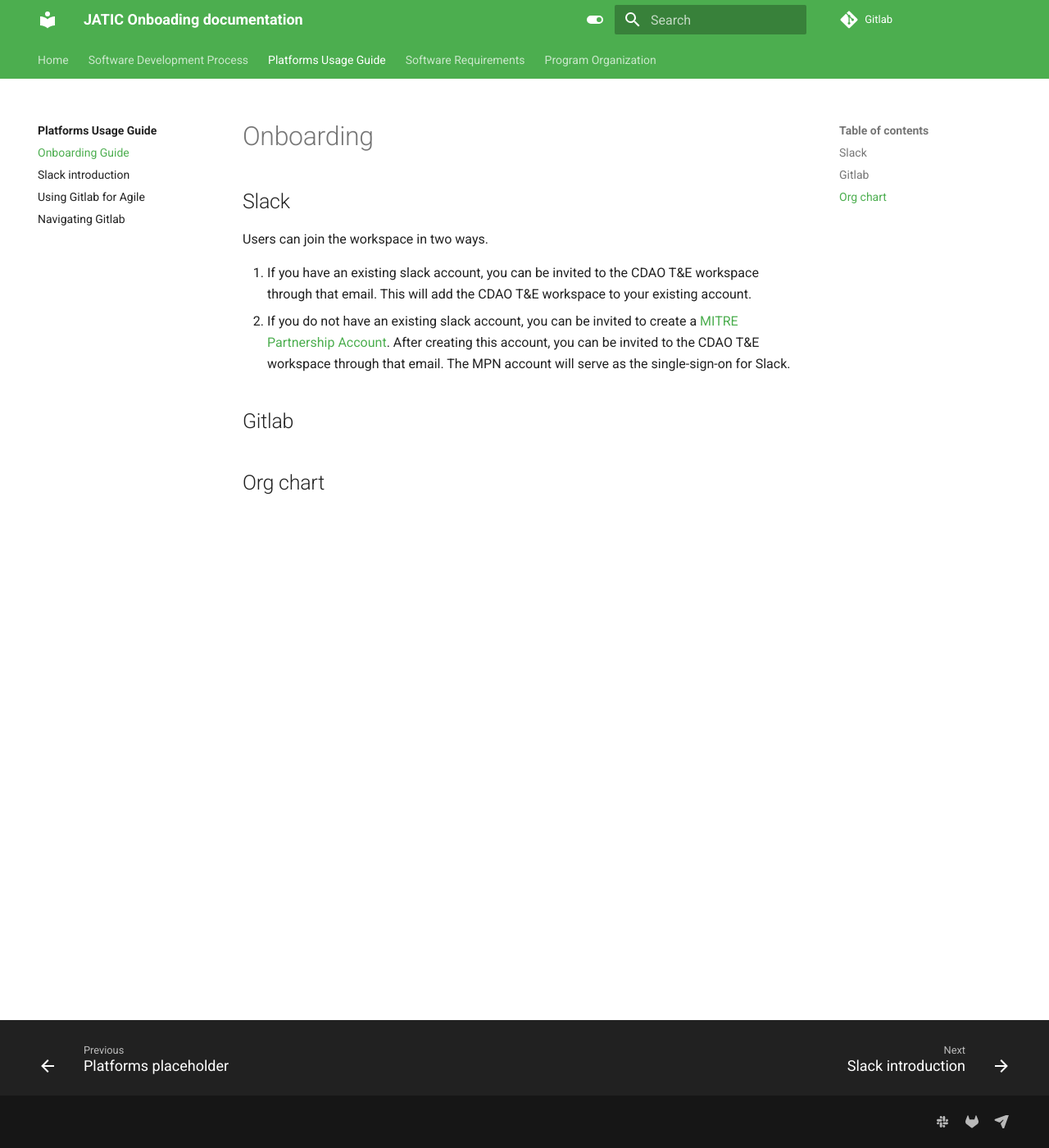
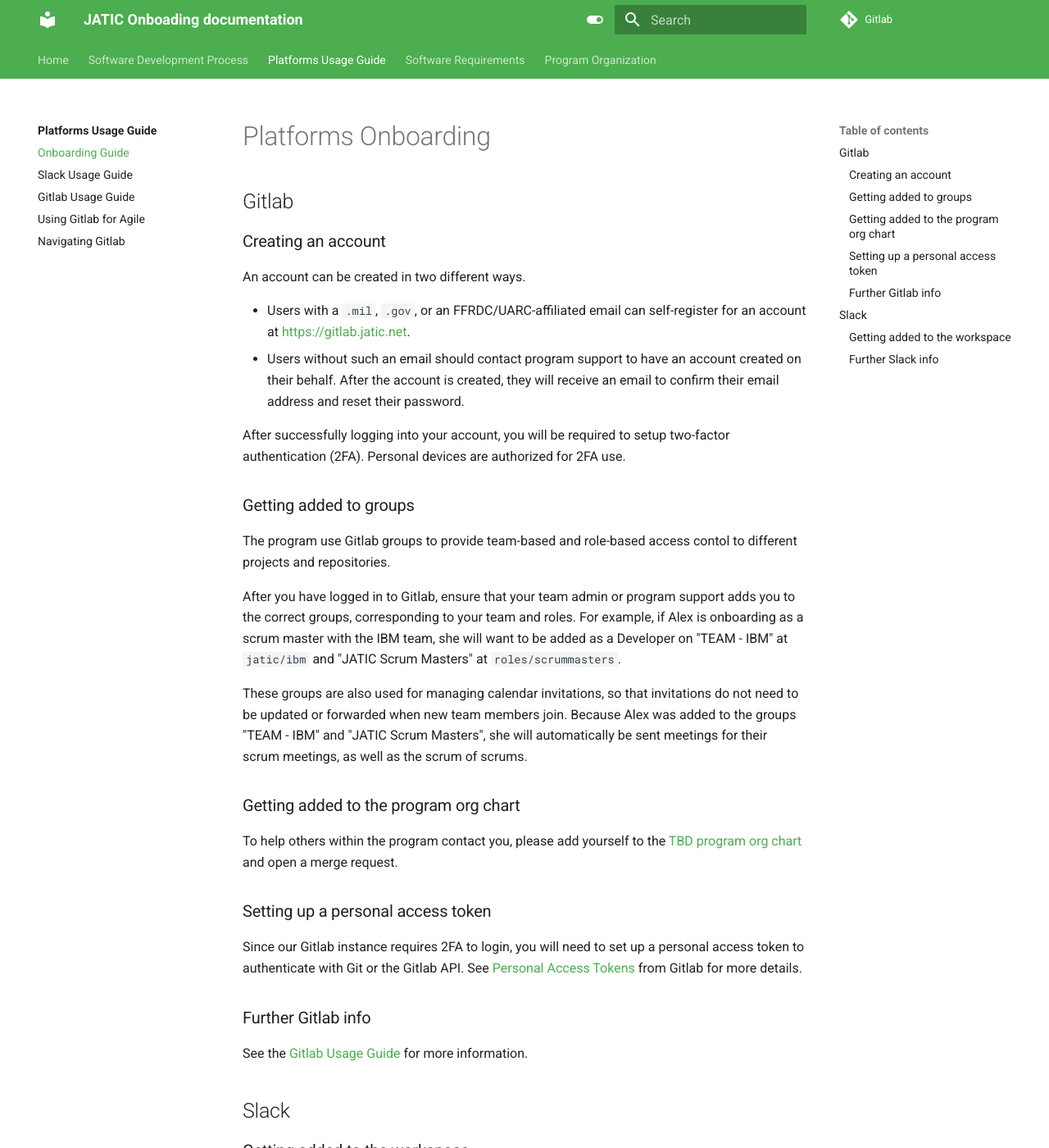
Before and after one commit to zheng0xd/JATIC-internal-docs, an MkDocs documentation site: the page built from docs/platforms/onboarding.md, in a window 1280 px wide and 1400 px high. Shown: the whole window at 82% size. Built offline with MkDocs 1.6.1 and Material for MkDocs 9.7.7, drawn with Linux system fonts in a browser that asks for light colours; some of the changed text lies outside the part shown.

Commit message:
gitlab, slack, onboarding

```diff
--- a/docs/platforms/onboarding.md
+++ b/docs/platforms/onboarding.md
@@ -1,12 +1,54 @@
-# Onboarding
+# Platforms Onboarding
+
+## Gitlab
+
+### Creating an account
+
+An account can be created in two different ways.
+
+- Users with a `.mil`, `.gov`, or an FFRDC/UARC-affiliated email can self-register for an account at [https://gitlab.jatic.net](https://gitlab.jatic.net).
+- Users without such an email should contact program support to have an account created on their behalf. After the account is created, they will receive an email to confirm their email address and reset their password.
+
+After successfully logging into your account, you will be required to setup two-factor authentication (2FA). Personal devices are authorized for 2FA use.
+
+### Getting added to groups
+
+The program use Gitlab groups to provide team-based and role-based access contol to different projects and repositories.
+
+After you have logged in to Gitlab, ensure that your team admin or program support adds you to the correct groups, corresponding to your team and roles. For example, if Alex is onboarding as a scrum master with the IBM team, she will want to be added as a Developer on "TEAM - IBM" at `jatic/ibm` and "JATIC Scrum Masters" at `roles/scrummasters`.
+
+These groups are also used for managing calendar invitations, so that invitations do not need to be updated or forwarded when new team members join. Because Alex was added to the groups "TEAM - IBM" and "JATIC Scrum Masters", she will automatically be sent meetings for their scrum meetings, as well as the scrum of scrums.
+
+### Getting added to the program org chart
+
+To help others within the program contact you, please add yourself to the [TBD program org chart](../org-chart/) and open a merge request.
+
+### Setting up a personal access token
+
+Since our Gitlab instance requires 2FA to login, you will need to set up a personal access token to authenticate with Git or the Gitlab API. See [Personal Access Tokens](https://docs.gitlab.com/ee/user/profile/personal_access_tokens.html) from Gitlab for more details.
+
+### Further Gitlab info
+
+See the [Gitlab Usage Guide](gitlab.md) for more information.
 
 ## Slack
 
-Users can join the workspace in two ways.
+### Getting added to the workspace
 
-1. If you have an existing slack account, you can be invited to the CDAO T&E workspace through that email. This will add the CDAO T&E workspace to your existing account.
-2. If you do not have an existing slack account, you can be invited to create a [MITRE Partnership Account](https://mpn.mitre.org/). After creating this account, you can be invited to the CDAO T&E workspace through that email. The MPN account will serve as the single-sign-on for Slack.
+A request to the the Slack workspace can be made for yourself or made by a team member on your behalf. If you have already successfully joined Gitlab, you can make a request for yourself.
 
-## Gitlab
+1. Create an issue ticket within [`jatic/support`](https://gitlab.jatic.net/jatic/support/-/issues/new#) using the "onboarding" template.
+1. Under the "Slack onboarding" section, add your:
+    1. First name
+    1. Last name
+    1. Email
+    1. List of the slack channels you need to be added to (keep blank if unsure)
+    1. Onboarding date (set today if unsure)
+1. You will receive an email asking you to create a [MITRE Partnership Network Account](https://mpn.mitre.org/), which will serve as your single sign-on for Slack.
+1. After creating this account, you will be asked invited to the Slack workspace.
 
-## Org chart
+After successfully logging into your account, you will be required to set up 2FA.
+
+### Further Slack info
+
+See the [Slack Usage Guide](slack.md) for more information.
--- a/mkdocs.yml
+++ b/mkdocs.yml
@@ -27,11 +27,11 @@
       primary: indigo
 extra:
   social:
+    - icon: fontawesome/brands/gitlab
+      link: https://gitlab.jatic.net/
     - icon: fontawesome/brands/slack
       link: https://cdaote.slack.com/
-    - icon: fontawesome/brands/gitlab
-      link: https://gitlab.jatic.net/
-    - icon: fontawesome/solid/paper-plane
+    - icon: fontawesome/solid/envelope
       link: mailto:<cdao-jatic@mail.mil>
   generator: false
 
@@ -62,7 +62,8 @@
   - 'Platforms Usage Guide':
     - platforms/index.md
     - 'Onboarding Guide': 'platforms/onboarding.md'
-    - 'Slack introduction': 'platforms/slack-usage.md'
+    - 'Slack Usage Guide': 'platforms/slack.md'
+    - 'Gitlab Usage Guide': 'platforms/gitlab.md'
     - 'Using Gitlab for Agile': 'platforms/gitlab-agile.md'
     - 'Navigating Gitlab': 'platforms/gitlab-org.md'
   - 'Software Requirements':
```
Also changed, not shown: docs/platforms/gitlab.md (added, +5 -0 lines), docs/platforms/slack-usage.md (deleted, +0 -47 lines), docs/platforms/slack.md (added, +50 -0 lines).
